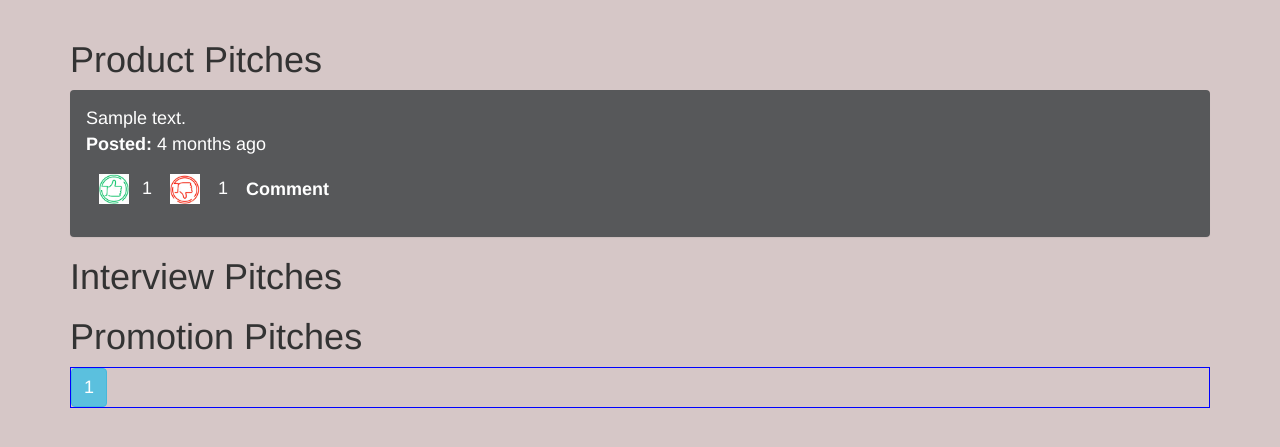
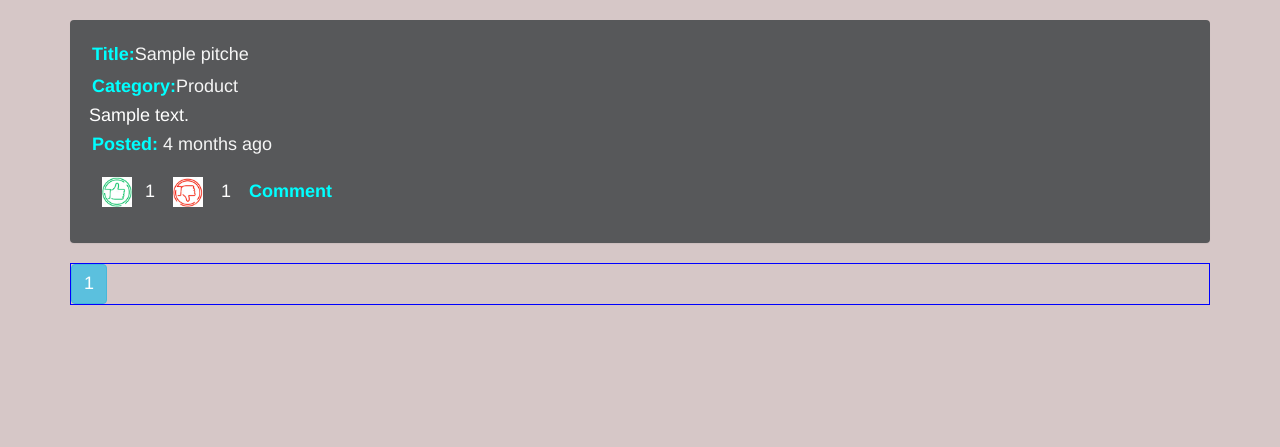
Before and after one commit to martingathu/Pitches, a Flask app: page / in a window 1280 px wide. Shown: the part 58-505 px from the top of the page. Run offline with Flask 2, Linux system fonts and the light colour scheme; tables that the repository leaves empty hold one stand-in row (values such as "Sample post"); parts of the project's set-up code (start-up, migrations or seed data) failed here and were passed over; some libraries are stand-ins or nearby versions.

Commit message:
add pitch title and category

```diff
--- a/app/__init__.py
+++ b/app/__init__.py
@@ -46,7 +46,7 @@
     # configure_request(app)
 
     def format_date(value):
-        # dt = arrow.get(value).to('UTC+3')
+        dt = arrow.get(value).to('UTC')
         return arrow.get(value).humanize()
 
 
--- a/app/static/css/index.css
+++ b/app/static/css/index.css
@@ -3,3 +3,6 @@
     height: 50px;
 
 }
+strong{
+    color: cyan;
+}
--- a/app/templates/index.html
+++ b/app/templates/index.html
@@ -10,14 +10,14 @@
     <div class="container">
 
         <div>
-            <h1>Product Pitches</h1>
             {% for item in pitches.items %}
-            {%if item.category == 'product'%}
 
-            <div class="panel" style ="background:rgb(87, 88, 90);color:white;">
+            <div class="panel" style ="background:rgb(87, 88, 90);color:white; padding: 3px;">
                 <div class="panel-body">
+                    <div style="color: whitesmoke; padding: 3px;"><strong style="color: cyan;">Title:</strong>{{ item.title}}</div>
+                    <div style="color: whitesmoke;padding: 3px;"><strong style="color: cyan;">Category:</strong>{{ item.category | capitalize }}</div>
                     <div>{{ item.description | capitalize }}</div>
-                    <div><strong>Posted: </strong> {{item.date | timeago }}</div>
+                    <div style="color: whitesmoke;padding: 3px;"><strong style="color: cyan;">Posted: </strong> {{item.date | timeago }}</div>
                     <div class="like" style="padding-top: 10px;">
                         <p ><a class="btn" ><img class="logo" style="width: 30px; height: 30px;" src="../static/images/like.png"/></a>{{item.upvotes}}
                         <a class="btn"><img class="logo" style="width: 30px; height: 30px;" src="../static/images/dislike.png"/></a> {{item.downvotes}} <a class="btn" style="color:white; font-size: large;" href=""><strong>Comment</strong></a></p>
@@ -25,48 +25,10 @@
                     </div>
                 </div>
             </div>
-            {%endif%}
+
             {% endfor %}
         </div>
 
-        <div>
-            <h1>Interview Pitches</h1>
-            {% for item in pitches.items %}
-            {%if item.category == 'interview'%}
-
-            <div class="panel" style ="background:rgb(87, 88, 90);color:white;">
-                <div class="panel-body">
-                    <div>{{ item.description | capitalize }}</div>
-                    <div><strong>Posted: </strong> {{item.date | timeago }}</div>
-                    <div class="like" style="padding-top: 10px;">
-                        <p ><a class="btn" ><img class="logo" style="width: 30px; height: 30px;" src="../static/images/like.png"/></a>{{item.upvotes}}
-                        <a class="btn"><img class="logo" style="width: 30px; height: 30px;" src="../static/images/dislike.png"/></a> {{item.downvotes}} <a class="btn" style="color:white; font-size: large;" href=""><strong>Comment</strong></a></p>
-
-                    </div>
-                </div>
-            </div>
-            {%endif%}
-            {% endfor %}
-        </div>
-
-        <div>
-            <h1>Promotion Pitches</h1>
-            {% for item in pitches.items %}
-            {%if item.category == 'promotion'%}
-            <div class="panel" style ="background:rgb(87, 88, 90);color:white;">
-                <div class="panel-body">
-                    <div>{{ item.description | capitalize }}</div>
-                    <div><strong>Posted: </strong> {{item.date | timeago }}</div>
-                    <div class="like" style="padding-top: 10px;">
-                        <p ><a class="btn" ><img class="logo" style="width: 30px; height: 30px;" src="../static/images/like.png"/></a>{{item.upvotes}}
-                        <a class="btn"><img class="logo" style="width: 30px; height: 30px;" src="../static/images/dislike.png"/></a> {{item.downvotes}} <a class="btn" style="color:white; font-size: large;" href=""><strong>Comment</strong></a></p>
-
-                    </div>
-                </div>
-            </div>
-            {%endif%}
-            {% endfor %}
-        </div>
         <div style="border: 1px solid blue;">
             {% for page_num in pitches.iter_pages(left_edge=1, right_edge=1, left_current=1, right_current=2) %}
                 {% if page_num %}
--- a/app/templates/profile/profile.html
+++ b/app/templates/profile/profile.html
@@ -53,11 +53,13 @@
             {% for item in pitches.items %}
             <div class="panel" style ="background:rgb(87, 88, 90);color:white;">
                 <div class="panel-body">
+                    <div style="color: whitesmoke; padding: 3px;"><strong style="color: cyan;">Title:</strong>{{ item.title}}</div>
+                    <div style="color: whitesmoke;padding: 3px;"><strong style="color: cyan;">Category:</strong>{{ item.category | capitalize }}</div>
                     <div>{{ item.description | capitalize }}</div>
-                    <div><strong>Posted: </strong> {{item.date | timeago }}</div>
+                    <div style="color: whitesmoke;padding: 3px;"><strong style="color: cyan;">Posted: </strong> {{item.date | timeago }}</div>
                     <div class="like" style="padding-top: 10px;">
                         <p ><a class="btn" ><img class="logo" style="width: 30px; height: 30px;" src="../static/images/like.png"/></a>{{item.upvotes}}
-                        <a class="btn"><img class="logo" style="width: 30px; height: 30px;" src="../static/images/dislike.png"/></a> {{item.downvotes}} <a class="btn" style="color:white; font-size: large;"><strong>Comment</strong></a></p>
+                        <a class="btn"><img class="logo" style="width: 30px; height: 30px;" src="../static/images/dislike.png"/></a> {{item.downvotes}} <a class="btn" style="color:white; font-size: large;" href=""><strong>Comment</strong></a></p>
 
                     </div>
                 </div>
--- a/manage.py
+++ b/manage.py
@@ -3,7 +3,7 @@
 from flask_script import Manager, Server
 from  flask_migrate import Migrate, MigrateCommand
 
-app = create_app('production')
+app = create_app('development')
 
 
 manager = Manager(app)
```
